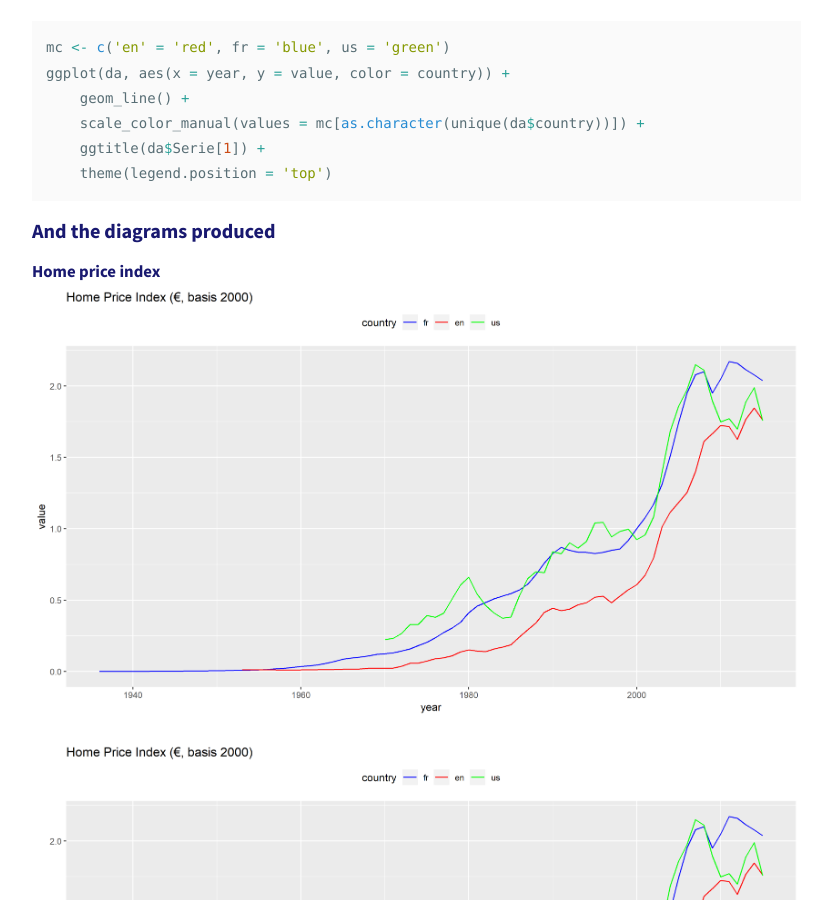
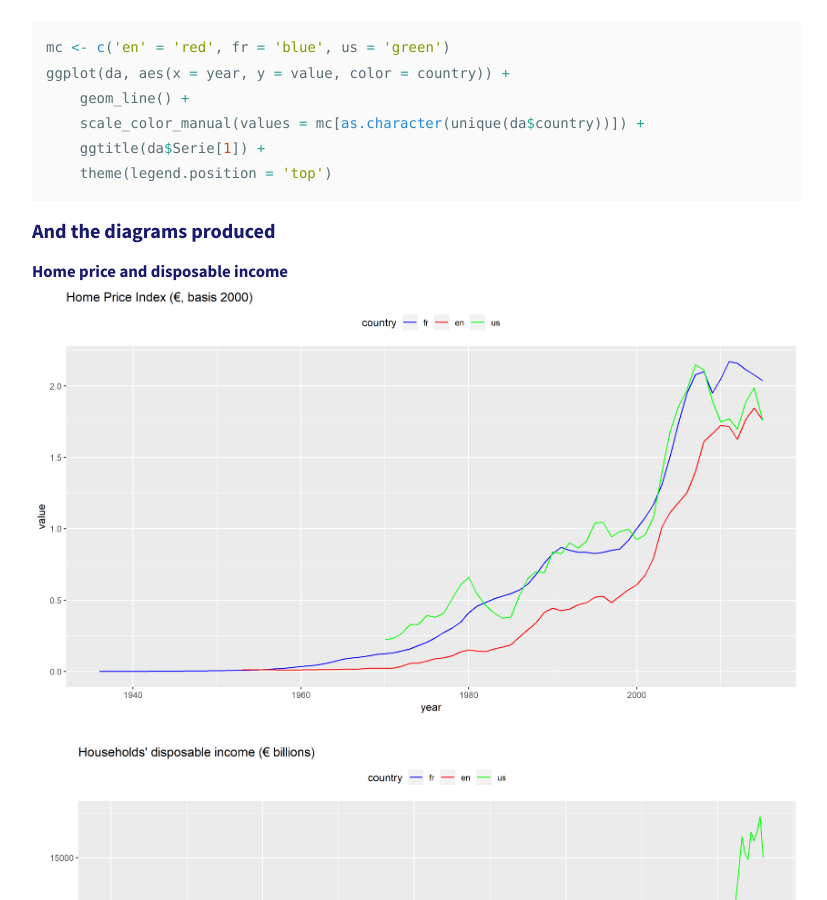
Before and after one commit to neonira/neonira.github.io, a Jekyll site: the page built from _posts/2018-10-29-realEstateValue.md, in a window 1280 px wide and 900 px high, scrolled down 2166 px. Shown: the whole window, without its empty margins (335-1162 px from the left). Built offline with Jekyll 4.4.1, drawn with Linux system fonts in a browser that asks for light colours; nearby versions of some CDN libraries; comment, search, counter and statistics services are not loaded.

Commit message:
fixed some typo

````diff
--- a/_posts/2018-10-29-realEstateValue.md
+++ b/_posts/2018-10-29-realEstateValue.md
@@ -54,7 +54,7 @@ Following conversions were applied to the data
 
 I used <cite class='kw'>R package tidyr</cite> to manage data wrangling. Mainly, I turned data series from 1800 to 2015, given in columns into two column, named <cite class='kw'>year</cite> and <cite class='kw'>value</cite>, keeping all the other columns, except the one named 'Séries' as I want English language output to be produced, and not French.
 
-Here is the main part of the code <cite class='kw'>sc is simple the index of the starting column name </cite>.
+Here is the main part of the code <cite class='comment'>sc is simple the index of the starting column name </cite>.
 
 ```r
 dtx <- as.data.table(tidyr::gather(dtc, 'year', 'value', sc:ncol(dtc)))
@@ -73,7 +73,7 @@ I juste enforced the following
 1. diagram ordinates are values
 1. theme is kept very simple and near the default provided natively by <cite class='kw'>ggplot2</cite>.
 
-Here is the main part of the code <cite class='kw'>da is the data.table variable name </cite>.
+Here is the main part of the code <cite class='comment'>da is the data.table variable name </cite>.
 
 ```r
 mc <- c('en' = 'red', fr = 'blue', us = 'green')
@@ -86,11 +86,9 @@ ggplot(da, aes(x = year, y = value, color = country)) +
 
 ### And the diagrams produced
 
-#### Home price index
+#### Home price and disposable income
 
 ![home price index](/images/realestate/ipl.png)
-
-![home price index zoomed](/images/realestate/ipl_z.png)
 
 ![disposable income](/images/realestate/rdm.png)
 
````
